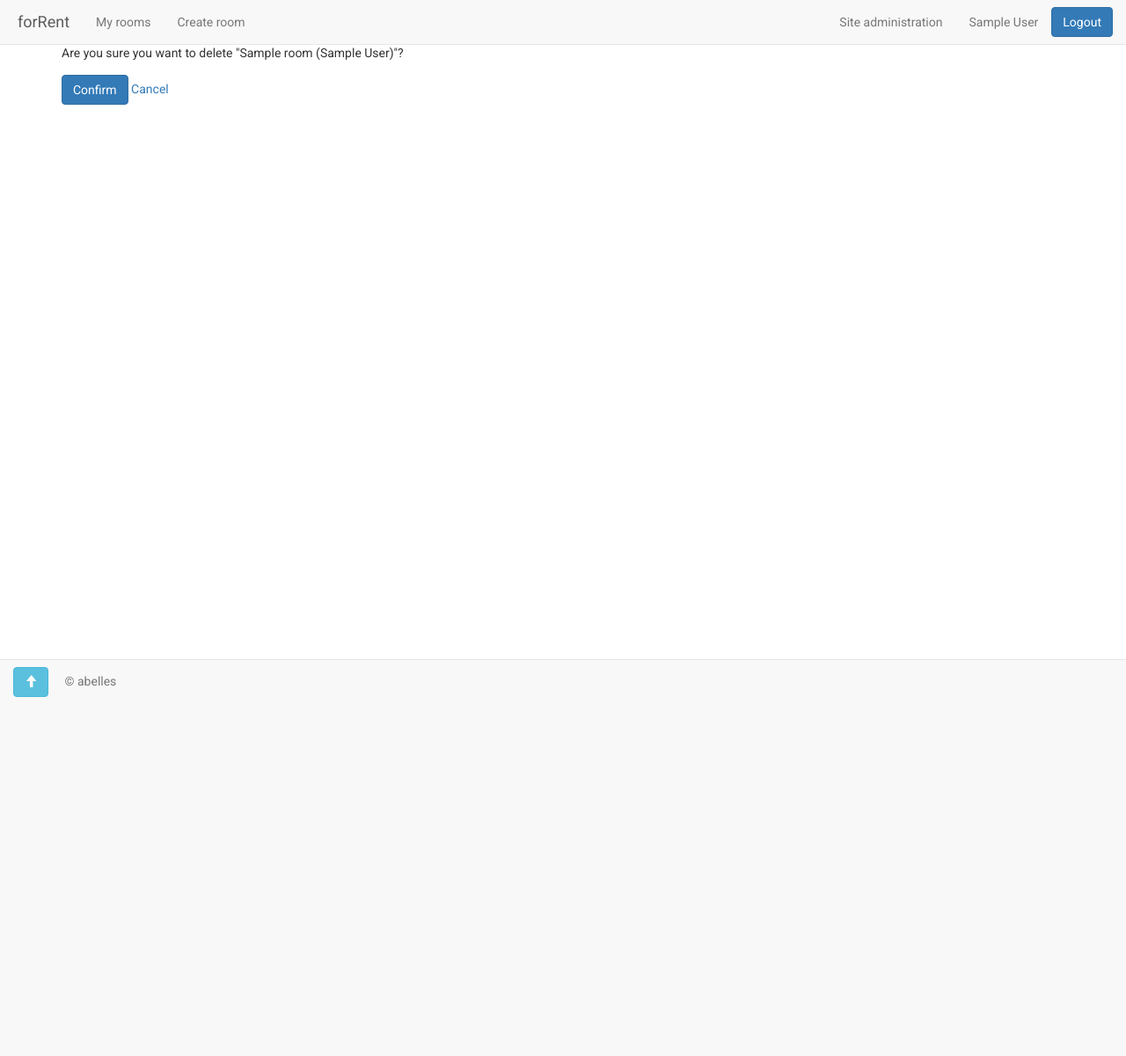
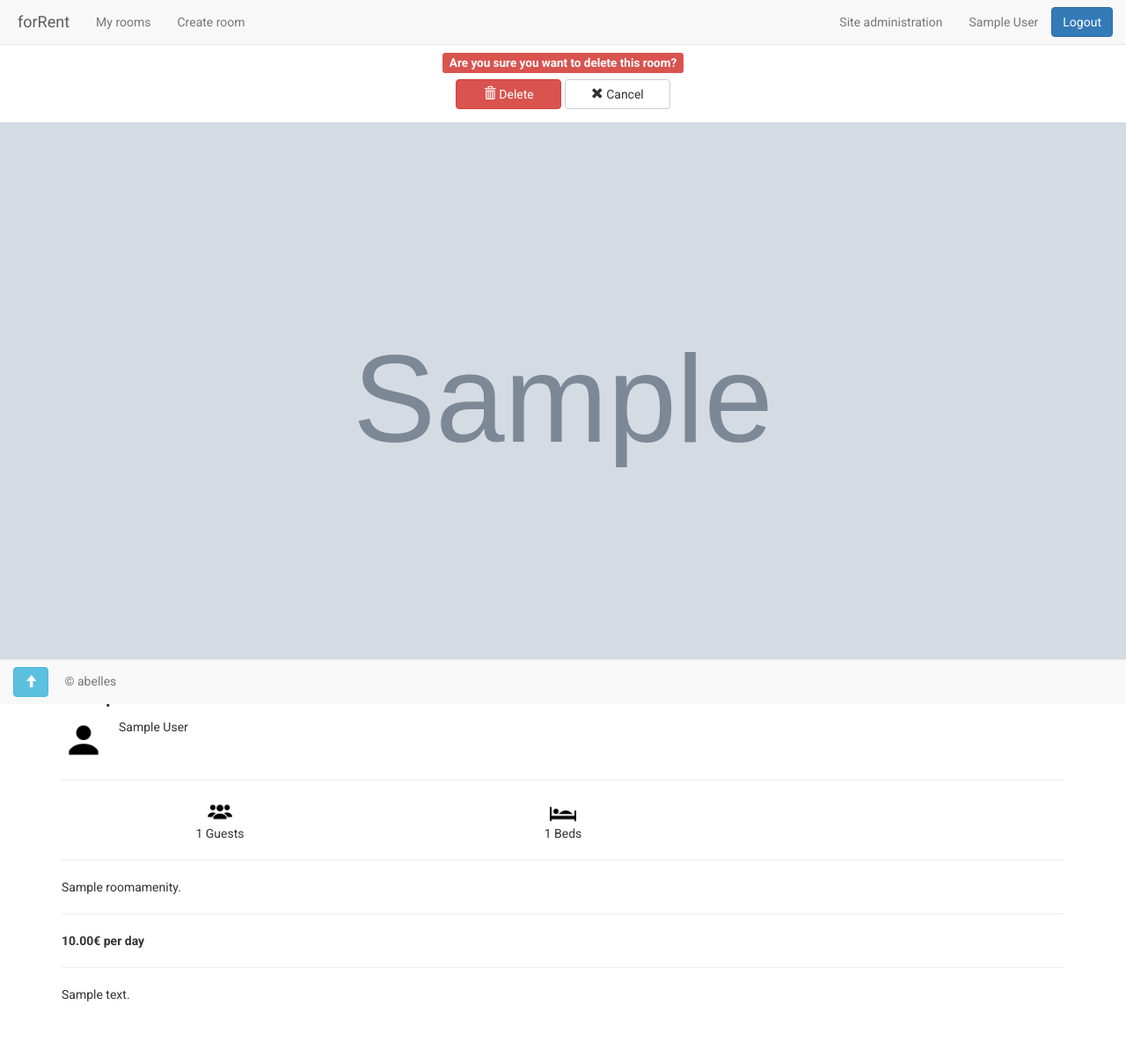
Before and after one commit to abellesnet/forRent, a Django app: page /room/d/1/ in a window 1280 px wide. Shown: the whole page at 88% size. Before the commit the page ends 792 px from the top, so only its background shows below. Run offline with Django 3.2, Linux system fonts and the light colour scheme; a user stored in the database is signed in; tables that the repository leaves empty hold one stand-in row (values such as "Sample post"); grey boxes marked "Sample" are stand-in pictures; some libraries are stand-ins or nearby versions.

Commit message:
Improve room delete front end

```diff
--- a/forrent/rooms/src/scss/_room_detail.scss
+++ b/forrent/rooms/src/scss/_room_detail.scss
@@ -33,8 +33,8 @@
     font-weight: bold;
   }
 
-  .btn {
-    width: 120px;
-  }
+}
 
+.host-button {
+  width: 120px;
 }
--- /dev/null
+++ b/forrent/rooms/templates/includes/room_detailed.html
@@ -0,0 +1,97 @@
+{% load i18n %}
+
+{% load static %}
+
+<div class="room-detail">
+
+    <div class="container-fluid">
+
+        {% if room.main_photo %}
+            <div class="row">
+                <img class="main-photo img-responsive" src="/media/{{ room.main_photo }}"
+                     alt="{% trans "My room" %}"
+                     srcset="
+                     /media/{{ room.main_photo }} 1200w,
+                     /media/{{ room.main_photo }}.medium{{ room.get_main_photo_extension }} 992w,
+                     /media/{{ room.main_photo }}.small{{ room.get_main_photo_extension }} 768w"
+                >
+            </div>
+        {% endif %}
+    </div>
+
+    <div class="container">
+
+        <div class="row">
+            <span class="room-name col-xs-12 text-justify">{{ room.name }}</span>
+        </div>
+
+        <div class="row">
+            <img class="host-photo col-xs-4" src="{% static "img/no-photo.png" %}">
+            <div class="col-xs-8">
+                <div class="row">
+                    <div class="host col-xs-12">{{ room.host.get_full_name }}</div>
+                    {#                    <div class="rating col-xs-12">rating</div>#}
+                </div>
+            </div>
+        </div>
+
+
+        <hr>
+
+        <div class="row">
+            <div class="col-xs-4 text-center">
+                <img class="detail-icon" src="{% static "img/accommodates.png" %}">
+            </div>
+            <div class="col-xs-4 text-center">
+                <img class="detail-icon" src="{% static "img/beds.png" %}">
+            </div>
+            <div class="col-xs-4 text-center">
+                {% if room.private_bathroom %}
+                    <img class="detail-icon" src="{% static "img/bathroom.png" %}">
+                {% endif %}
+            </div>
+        </div>
+
+        <div class="row">
+            <div class="col-xs-4 text-center">
+                <span>{{ room.accommodates }} {% trans "Guests" %}</span>
+            </div>
+            <div class="col-xs-4 text-center">
+                <span>{{ room.beds }} {% trans "Beds" %}</span>
+            </div>
+            <div class="col-xs-4 text-center">
+                {% if room.private_bathroom %}
+                    <span>{% trans "Private bathroom" %}</span>
+                {% endif %}
+            </div>
+        </div>
+
+        {% if room.amenity_set.all.count > 0 %}
+
+            <hr>
+
+            <div class="row">
+                    <span class="col-xs-12">
+                        {{ room.amenity_set.all|join:", " }}.
+                    </span>
+            </div>
+
+        {% endif %}
+
+        <hr>
+
+        <div class="row">
+            <span class="price col-xs-12">{{ room.price_per_day }}€ {% trans "per day" %}</span>
+        </div>
+
+        <hr>
+
+        <div class="row">
+            <p class="col-xs-12 text-justify">
+                {{ room.description }}
+            </p>
+        </div>
+
+    </div>
+
+</div>
--- a/forrent/rooms/templates/room_delete.html
+++ b/forrent/rooms/templates/room_delete.html
@@ -6,27 +6,35 @@
 
     <div class="container">
 
+        <div class="row">
+            <div class="col-xs-12 text-center">
+                <h4><span class="label label-danger">
+                    {% trans "Are you sure you want to delete this room?" %}
+                </span></h4>
+            </div>
+        </div>
+
         <form class="signup" action method="post">
 
             {% csrf_token %}
 
-            <p>
-                {% blocktrans trimmed %}
-                    Are you sure you want to delete "{{ object }}"?
-                {% endblocktrans %}
-            </p>
-
-            <button type="submit" class="form-button btn btn-primary">
-                {% trans "Confirm" %}
-            </button>
-
-            <a href="{{ object.get_absolute_url }}">
-                {% trans "Cancel" %}
-            </a>
+            <div class="row">
+                <p class="col-xs-12 text-center">
+                    <button type="submit" class="host-button form-button btn btn-danger">
+                        <span class="glyphicon glyphicon-trash" aria-hidden="true"></span>
+                        {% trans "Delete" %}
+                    </button>
+                    <a class="host-button btn btn-default" role="button" href="{{ object.get_absolute_url }}">
+                        <span class="glyphicon glyphicon-remove" aria-hidden="true"></span>
+                        {% trans "Cancel" %}
+                    </a>
+                </p>
+            </div>
 
         </form>
 
     </div>
 
+    {% include "includes/room_detailed.html"  with room=object %}
 
 {% endblock %}
```
Also changed, not shown: forrent/rooms/templates/includes/host_buttons.html (added, +20 -0 lines), forrent/rooms/templates/room_detail.html (+2 -116 lines), forrent/forrent/static/css/style.css, 1 other file.
